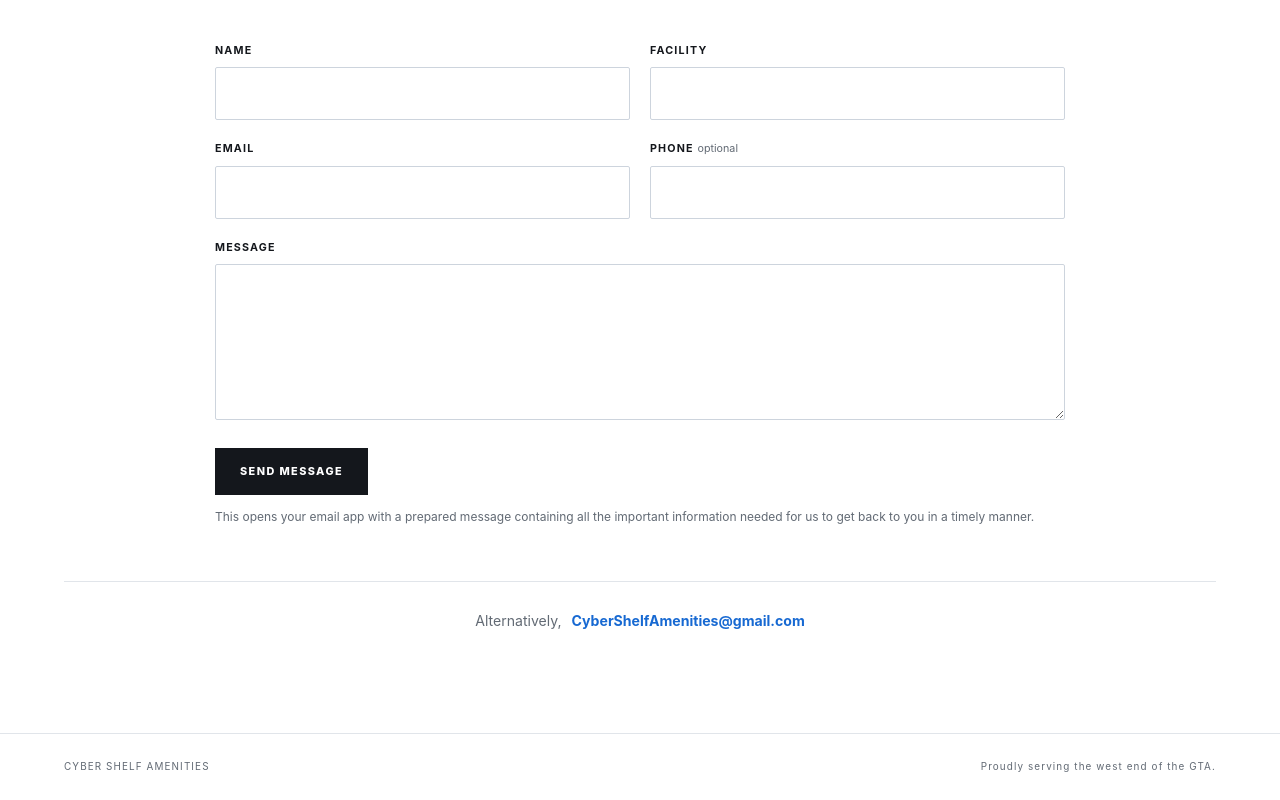
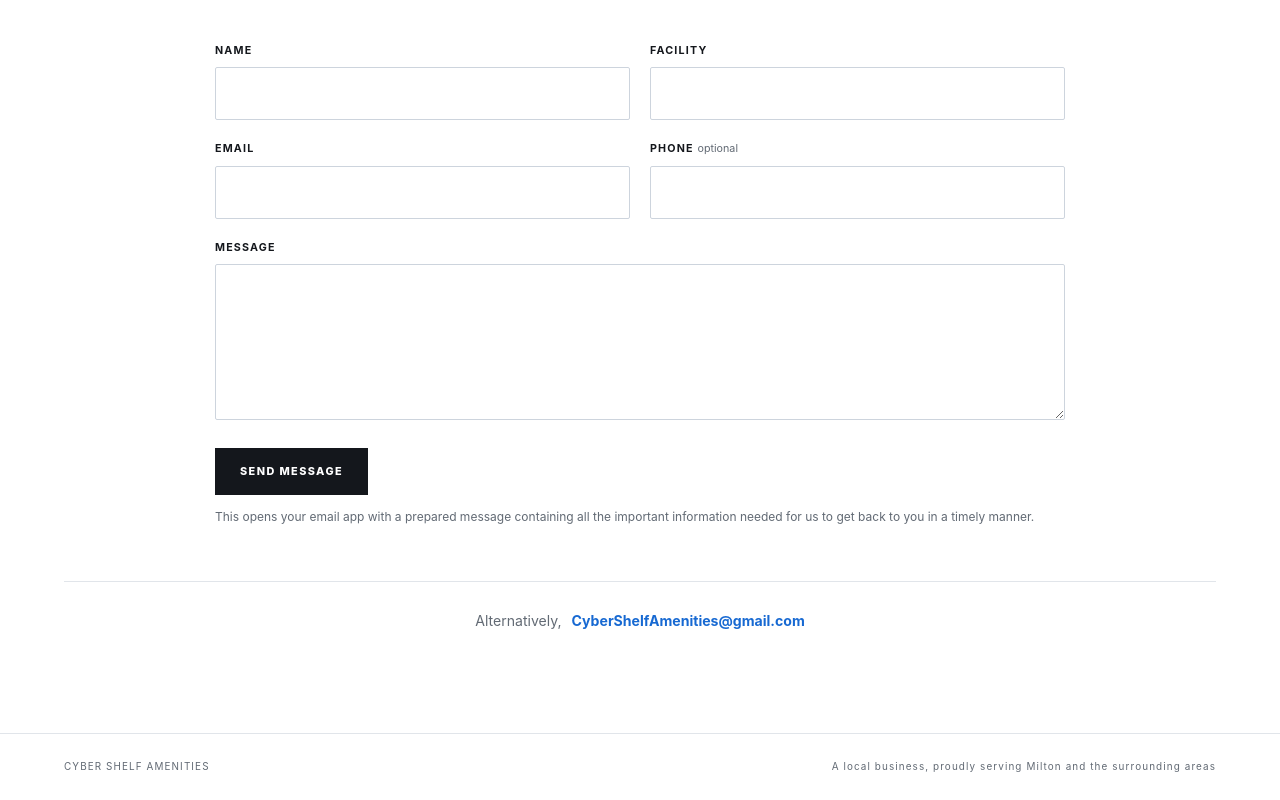
Before and after one commit to CyberShelfAmenities/cyber-shelf-amenities, a plain HTML site: page index.html in a window 1280 px wide. Shown: the part 4750-5550 px from the top of the page. Drawn offline with Linux system fonts and the light colour scheme.

Commit message:
Update index.html
Changed from west end gta to milton and areas

```diff
--- a/index.html
+++ b/index.html
@@ -2136,7 +2136,7 @@ CYBER SHELF AMENITIES
 </div>
 
 <div>
-Proudly serving the west end of the GTA.
+A local business, proudly serving Milton and the surrounding areas
 </div>
 
 </footer>
```
